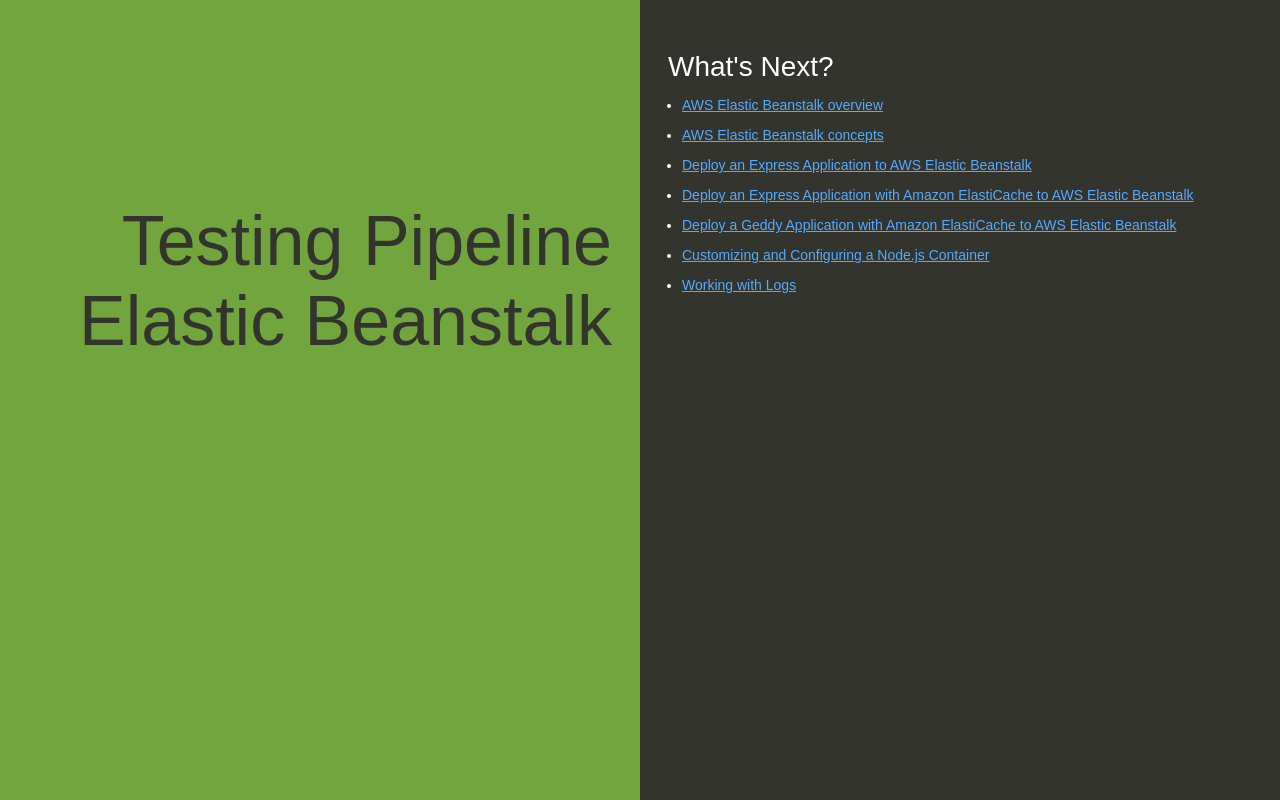
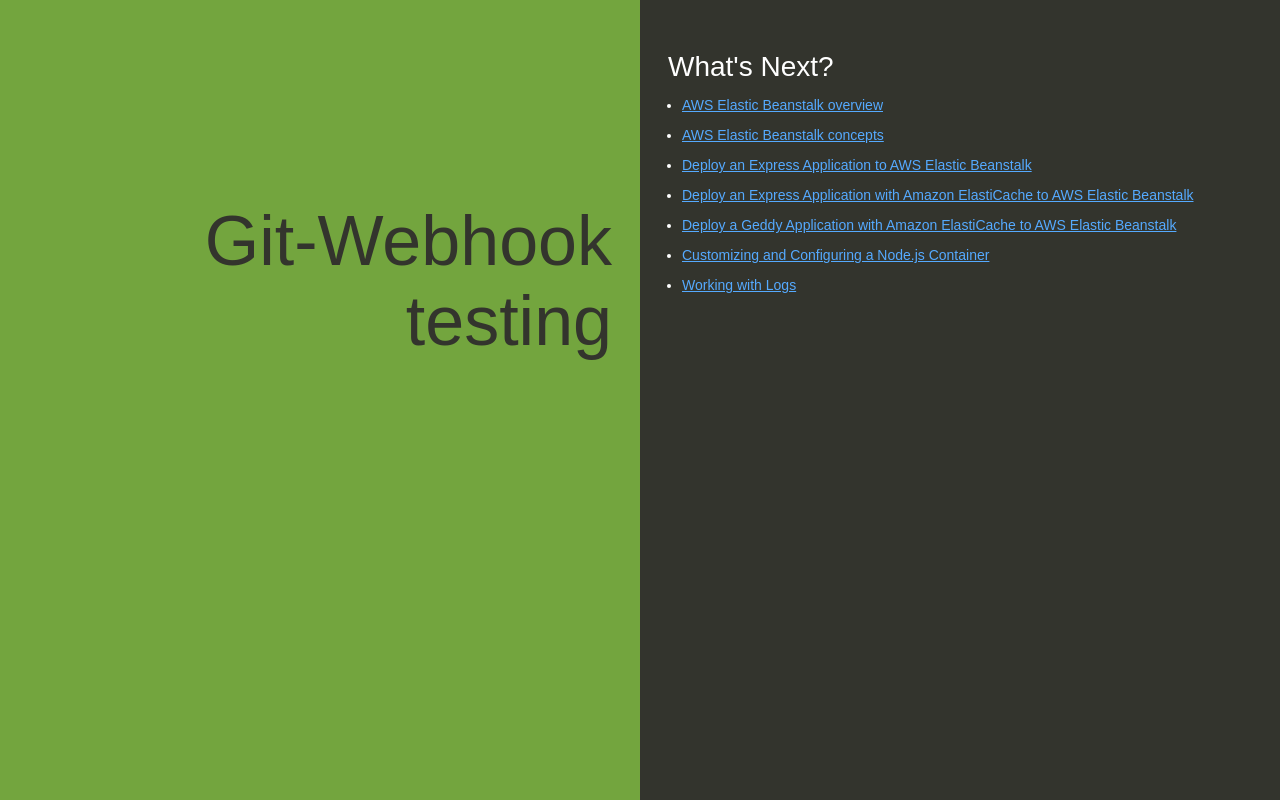
Before and after one commit to akashg0508/democodepipeline, a website: page index.html in a window 1280 px wide. Drawn offline with Linux system fonts and the light colour scheme.

Commit message:
testing webhook

```diff
--- a/index.html
+++ b/index.html
@@ -74,7 +74,7 @@
   </head>
   <body>
     <div class="textColumn">
-      <h1>Testing Pipeline Elastic Beanstalk</h1>
+      <h1>Git-Webhook testing</h1>
     </div>
     <div class="linksColumn">
       <h2>What's Next?</h2>
```
